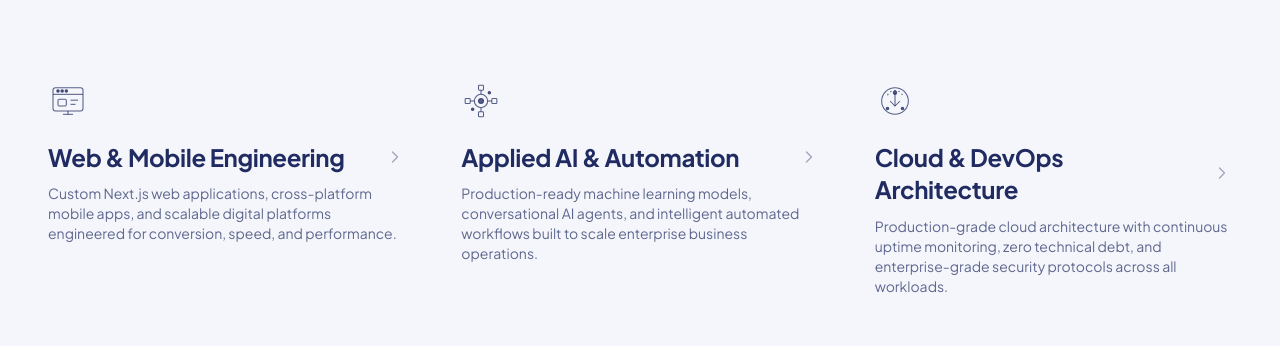
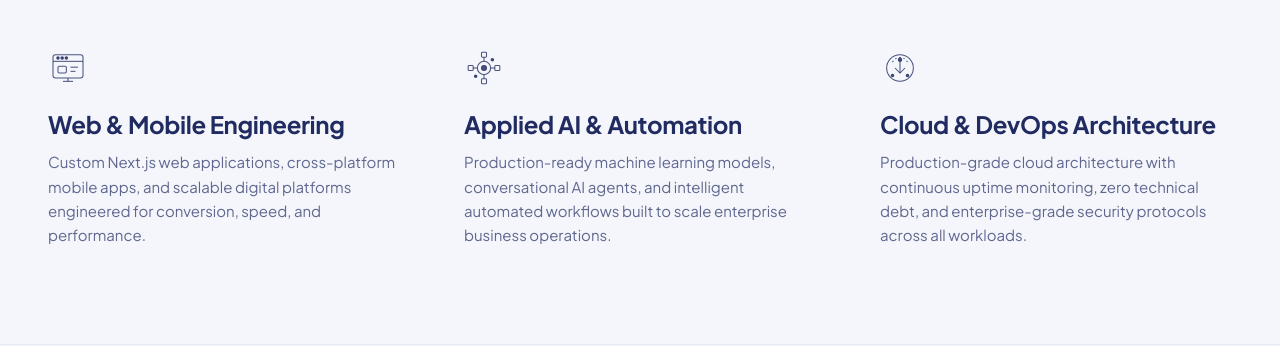
Before and after one commit to alishanea/arkanet-demo-, a Next.js app: page / in a window 1280 px wide. Shown: the part 1093-1439 px from the top of the page. Built offline with nearby package versions, Linux system fonts and the light colour scheme.

Commit message:
feat(agency): clean seamless specialty statement with exact original copy and zero arrows

```diff
--- a/src/components/home/AgencyStatement.tsx
+++ b/src/components/home/AgencyStatement.tsx
@@ -2,7 +2,6 @@
 
 import React from "react";
 import Link from "next/link";
-import { ChevronRight } from "lucide-react";
 
 interface AgencyStatementProps {
   onOpenBooking?: () => void;
@@ -27,7 +26,7 @@ const STATEMENTS: CapabilityItem[] = [
         viewBox="0 0 48 48"
         fill="none"
         stroke="currentColor"
-        className="w-10 h-10 stroke-[1.25] text-[#202B61]/75 group-hover:text-[#202B61] transition-colors"
+        className="w-10 h-10 stroke-[1.25] text-[#202B61]/80 group-hover:text-[#202B61] transition-colors"
         aria-hidden="true"
       >
         <rect x="6" y="8" width="36" height="28" rx="3" />
@@ -53,7 +52,7 @@ const STATEMENTS: CapabilityItem[] = [
         viewBox="0 0 48 48"
         fill="none"
         stroke="currentColor"
-        className="w-10 h-10 stroke-[1.25] text-[#202B61]/75 group-hover:text-[#202B61] transition-colors"
+        className="w-10 h-10 stroke-[1.25] text-[#202B61]/80 group-hover:text-[#202B61] transition-colors"
         aria-hidden="true"
       >
         <circle cx="24" cy="24" r="8" />
@@ -81,7 +80,7 @@ const STATEMENTS: CapabilityItem[] = [
         viewBox="0 0 48 48"
         fill="none"
         stroke="currentColor"
-        className="w-10 h-10 stroke-[1.25] text-[#202B61]/75 group-hover:text-[#202B61] transition-colors"
+        className="w-10 h-10 stroke-[1.25] text-[#202B61]/80 group-hover:text-[#202B61] transition-colors"
         aria-hidden="true"
       >
         <circle cx="24" cy="24" r="16" />
@@ -100,13 +99,13 @@ export const AgencyStatement: React.FC<AgencyStatementProps> = ({ onOpenBooking
   return (
     <section
       id="what-is-arkanet"
-      className="relative w-full bg-[#f4f6fb] px-4 sm:px-8 lg:px-12 py-16 sm:py-24 lg:py-28 select-none border-t border-slate-200/80 overflow-hidden font-sans"
+      className="relative w-full bg-transparent px-4 sm:px-8 lg:px-12 py-16 sm:py-20 lg:py-24 select-none overflow-hidden font-sans"
     >
-      <div className="max-w-[1400px] w-full mx-auto space-y-12 sm:space-y-16 lg:space-y-20">
+      <div className="max-w-[1400px] w-full mx-auto space-y-12 sm:space-y-16">
 
         {/* ── 1. EXACT ORIGINAL STATEMENT HEADLINE & DESCRIPTION ── */}
         <div className="space-y-4 max-w-4xl text-left">
-          <h2 className="font-heading font-extrabold text-3xl sm:text-4xl lg:text-[46px] xl:text-[48px] text-[#202B61] leading-[1.18] tracking-tight">
+          <h2 className="font-heading font-extrabold text-3xl sm:text-4xl lg:text-[44px] text-[#202B61] leading-[1.2] tracking-tight">
             Engineering Enterprise Software, Intelligent AI &amp; Cloud Systems
           </h2>
           <p className="font-sans font-medium text-[#202B61]/75 text-base sm:text-lg leading-relaxed max-w-3xl">
@@ -114,29 +113,26 @@ export const AgencyStatement: React.FC<AgencyStatementProps> = ({ onOpenBooking
           </p>
         </div>
 
-        {/* ── 2. OPEN 3-COLUMN CAPABILITY GRID (EXACT ORIGINAL 3 STATEMENTS) ── */}
-        <div className="grid grid-cols-1 md:grid-cols-3 gap-8 sm:gap-10 lg:gap-12 xl:gap-14 w-full text-left">
+        {/* ── 2. OPEN 3-COLUMN CAPABILITY GRID (EXACT ORIGINAL 3 STATEMENTS, NO ARROWS, CLEAN AESTHETIC) ── */}
+        <div className="grid grid-cols-1 md:grid-cols-3 gap-8 sm:gap-10 lg:gap-12 xl:gap-16 w-full text-left">
           {STATEMENTS.map((item) => (
             <Link
               key={item.id}
               href={item.href}
-              className="group flex flex-col items-start cursor-pointer transition-transform duration-200 outline-none focus-visible:ring-2 focus-visible:ring-[#202B61] focus-visible:ring-offset-8 rounded-lg"
+              className="group flex flex-col items-start cursor-pointer outline-none focus-visible:ring-2 focus-visible:ring-[#202B61] focus-visible:ring-offset-4 rounded-sm"
             >
               {/* Minimalist Linear Icon */}
               <div className="mb-4 sm:mb-5">
                 {item.renderIcon()}
               </div>
 
-              {/* Title & Subtle Chevron Arrow */}
-              <div className="flex items-center justify-between gap-3 w-full">
-                <h3 className="font-heading font-semibold text-xl sm:text-2xl lg:text-[24px] text-[#202B61] tracking-tight leading-snug group-hover:text-[#202B61]/85 transition-colors">
-                  {item.title}
-                </h3>
-                <ChevronRight className="w-5 h-5 text-[#202B61]/40 group-hover:text-[#202B61] group-hover:translate-x-1.5 transition-all shrink-0 stroke-[1.5]" />
-              </div>
+              {/* Title (No arrows) */}
+              <h3 className="font-heading font-bold text-xl sm:text-2xl text-[#202B61] tracking-tight leading-snug group-hover:text-[#202B61]/80 transition-colors">
+                {item.title}
+              </h3>
 
               {/* Exact Original Description */}
-              <p className="font-sans font-normal text-xs sm:text-sm text-[#202B61]/70 leading-relaxed mt-2.5 max-w-sm">
+              <p className="font-sans font-normal text-sm sm:text-[15px] text-[#202B61]/70 leading-relaxed mt-2.5">
                 {item.desc}
               </p>
             </Link>
```
